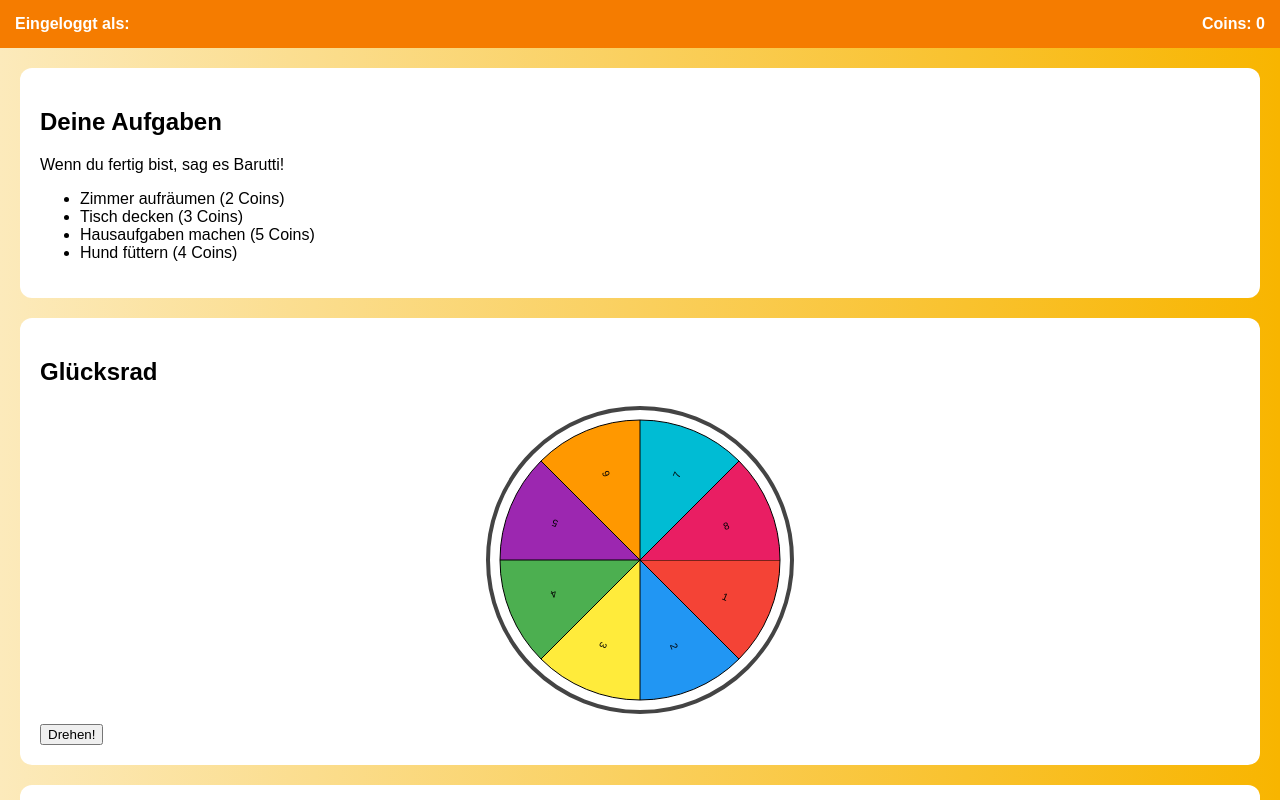
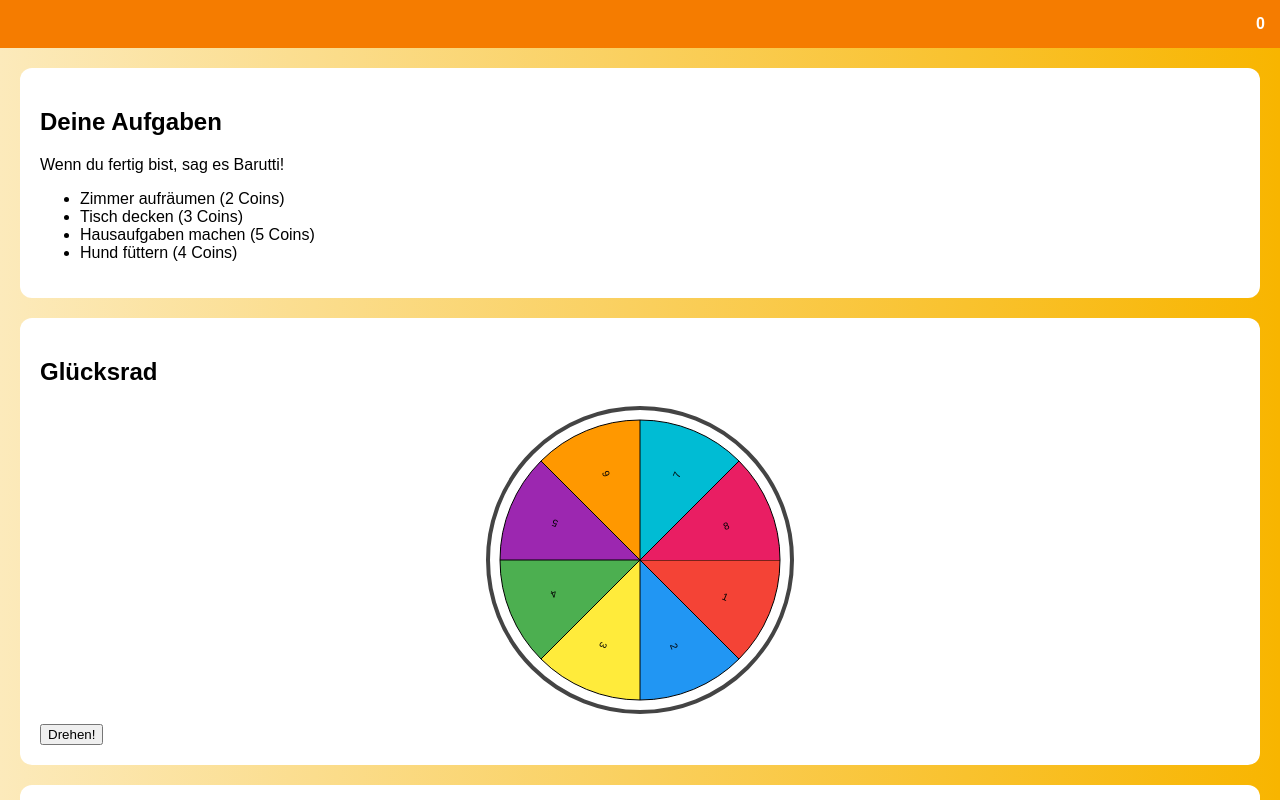
Before and after one commit to Levin2016/BaruttiShop, a plain HTML site: page dashboard.html in a window 1280 px wide. Shown: the top 800 px of the page. Drawn offline with Linux system fonts and the light colour scheme.

Commit message:
Update dashboard.html

```diff
--- a/dashboard.html
+++ b/dashboard.html
@@ -2,19 +2,15 @@
 <html lang="de">
 <head>
   <meta charset="UTF-8">
-  <title>Dashboard</title>
+  <title>Barutti Dashboard</title>
   <link rel="stylesheet" href="style.css">
 </head>
 <body>
   <header>
-    <div id="leftInfo">Eingeloggt als: <span id="userName"></span></div>
-    <div id="rightInfo">Coins: <span id="userCoins"></span></div>
+    <div id="userName"></div>
+    <div id="userCoins"></div>
   </header>
-
-  <main id="content">
-    <!-- Inhalte werden dynamisch mit JS geladen -->
-  </main>
-
+  <main id="content"></main>
   <script src="dashboard.js"></script>
 </body>
 </html>
```
